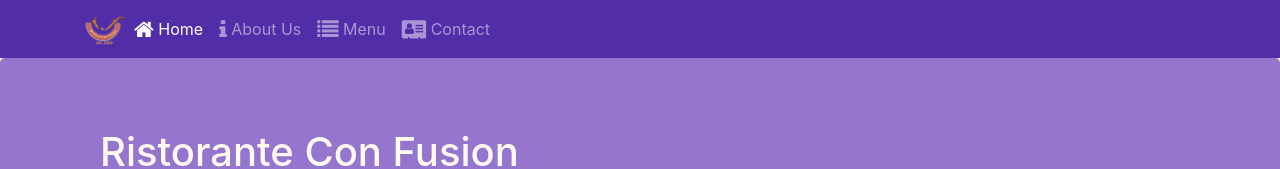
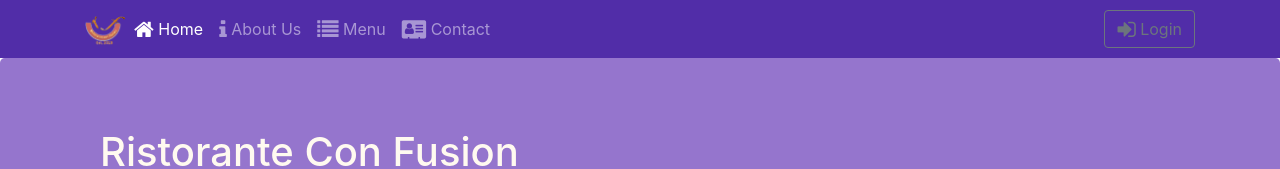
Before and after one commit to songmeo/RistoranteConFusion, a React (Create React App) app: page /home in a window 1280 px wide. Shown: the top 169 px of the page. Built offline with nearby package versions, Linux system fonts and the light colour scheme.

Commit message:
add login form

```diff
--- a/src/components/HeaderComponent.js
+++ b/src/components/HeaderComponent.js
@@ -1,5 +1,5 @@
 import React, { Component } from 'react';
-import { Navbar, NavbarBrand, Nav, NavbarToggler, Collapse, NavItem, Jumbotron } from 'reactstrap';
+import { Navbar, NavbarBrand, Nav, NavbarToggler, Collapse, NavItem, Jumbotron, Button, Modal, ModalHeader, ModalBody, Form, FormGroup, Input, Label } from 'reactstrap';
 import { NavLink } from 'react-router-dom';
 
 class Header extends Component {
@@ -7,15 +7,31 @@
 	constructor(props) {
 		super(props);
 		this.state = {
-			isNavOpen: false
+			isNavOpen: false,
+			isModalOpen: false
 		};
 		this.toggleNav = this.toggleNav.bind(this);
+		this.toggleModal = this.toggleModal.bind(this);
+		this.handleLogin = this.handleLogin.bind(this);
 	}
 
 	toggleNav() {
 		this.setState({
 			isNavOpen: !this.state.isNavOpen
 		});
+	}
+
+	toggleModal() {
+		this.setState({
+			isModalOpen: !this.state.isModalOpen
+		})
+	}
+
+	handleLogin(event) {
+		this.toggleModal();
+		alert("Username: " + this.username.value + " Password: " + this.password.value + " Remember: " + this.remember.checked);
+		console.log('hi');
+		event.preventDefault();
 	}
 
 	render() {
@@ -50,6 +66,13 @@
 									</NavLink>
 								</NavItem>
 							</Nav>
+							<Nav className="ml-auto" navbar>
+								<NavItem>
+									<Button outline onClick={this.toggleModal}>
+										<span className="fa fa-sign-in fa-lg"></span> Login
+									</Button>
+								</NavItem>
+							</Nav>
 						</Collapse>
 					</div>
 				</Navbar>
@@ -63,6 +86,27 @@
 						</div>
 					</div>
 				</Jumbotron>
+				<Modal isOpen={this.state.isModalOpen} toggle={this.toggleModal}>
+					<ModalHeader toggle={this.toggleModal}>Login</ModalHeader>
+					<ModalBody>
+						<Form onSubmit={this.handleLogin}>
+							<FormGroup>
+								<Label htmlFor="username">Username</Label>
+								<Input type="text" id="username" name="username" innerRef={(input) => this.username = input} />
+							</FormGroup>
+							<FormGroup>
+								<Label htmlFor="password">Password</Label>
+								<Input type="password" id="password" name="password" innerRef={(input) => this.password = input} />
+							</FormGroup>
+							<FormGroup check>
+								<Label check>
+									<Input type="checkbox" name="remember" innerRef={(input)=> this.remember = input} />Remember me
+								</Label>
+							</FormGroup>
+							<Button type="submit" value="submit" color="primary">Login</Button>
+						</Form>
+					</ModalBody>
+				</Modal>
 			</React.Fragment>
 		);
 	}
```
